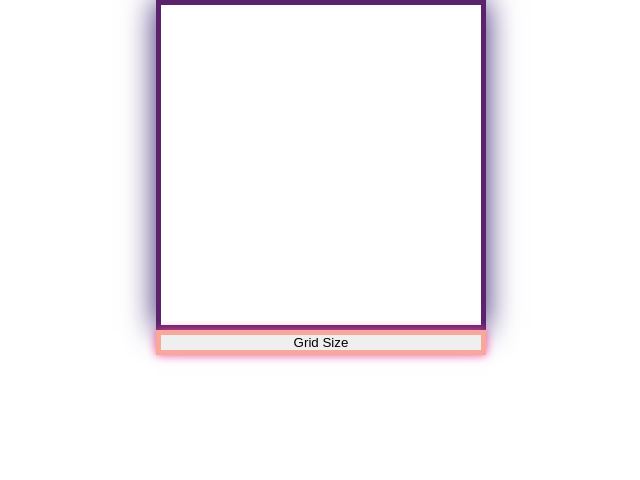
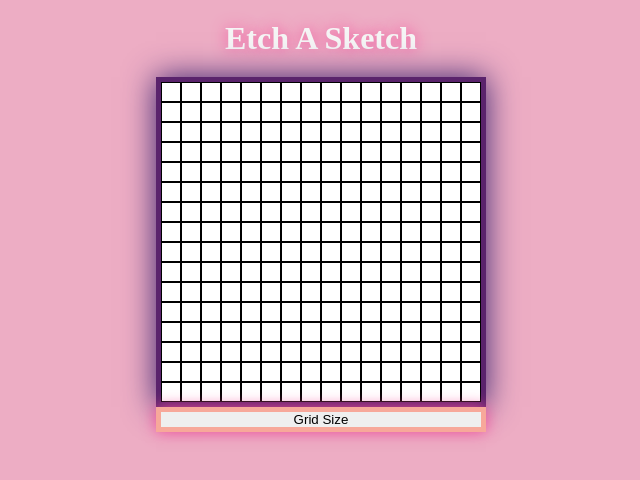
Before and after one commit to huymvu/TOP_Etch-a-Sketch, a plain HTML site: page index.html in a window 1280 px wide. Shown: the whole page, without its empty margins (319-959 px from the left). Drawn offline with Linux system fonts and the light colour scheme.

Commit message:
Add header and adjust styles for better looking

```diff
--- a/index.html
+++ b/index.html
@@ -12,6 +12,7 @@
 
 <body>
     <div class="flex-container">
+        <h1 class="header">Etch A Sketch</h1>
         <div class="container"></div>
         <button class="btn">Grid Size</button>
     </div>
--- a/main.js
+++ b/main.js
@@ -1,5 +1,15 @@
 const container = document.querySelector(".container");
 const button = document.querySelector("button");
+
+let defaultSize = 256;
+for (let i = 0; i < defaultSize; i++) {
+    const grid = document.createElement('div');
+    grid.classList.add('grid');
+    grid.style.width = "20px";
+    grid.style.height = "20px";
+    container.appendChild(grid);
+};
+changeSquareColor();
 
 button.addEventListener('click', () => {
     container.innerHTML = "";
--- a/styles.css
+++ b/styles.css
@@ -2,13 +2,21 @@
     padding: 0;
     margin: 0;
 }
+body{
+    background-color: #edadc4;
+}
+.header{
+    margin:20px;
+    color:whitesmoke;
+    text-shadow: 0 0 15px #F44D9B;
+}
 .flex-container{
     display: flex;
     flex-direction: column;
-    justify-content: center;
     align-items: center;
 }
 .container{
+    background-color: white;
     display: flex;
     border:5px solid #5A236C;
     box-shadow:0 0 30px #392270;
@@ -26,5 +34,5 @@
     box-sizing: content-box;
     width:320px;
     border:5px solid rgba(255, 99, 71, 0.5);
-    box-shadow: 0 0 10px #F44D9B;
+    box-shadow: 0 0 15px #F44D9B;
 }
```
